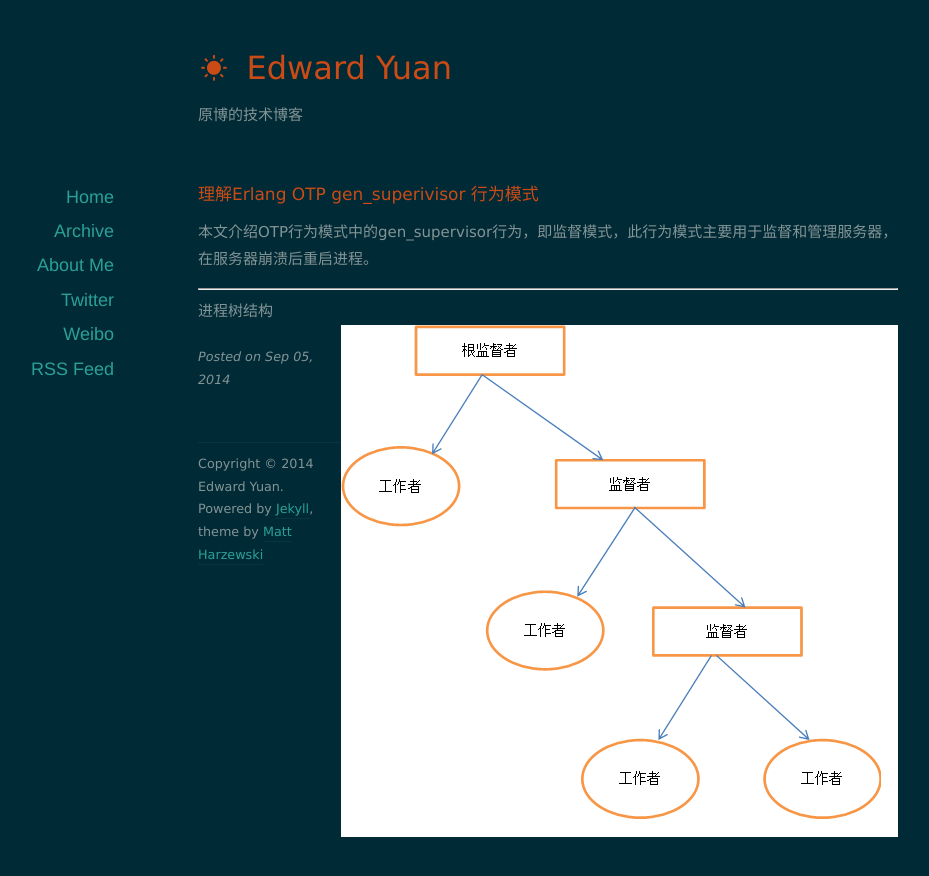
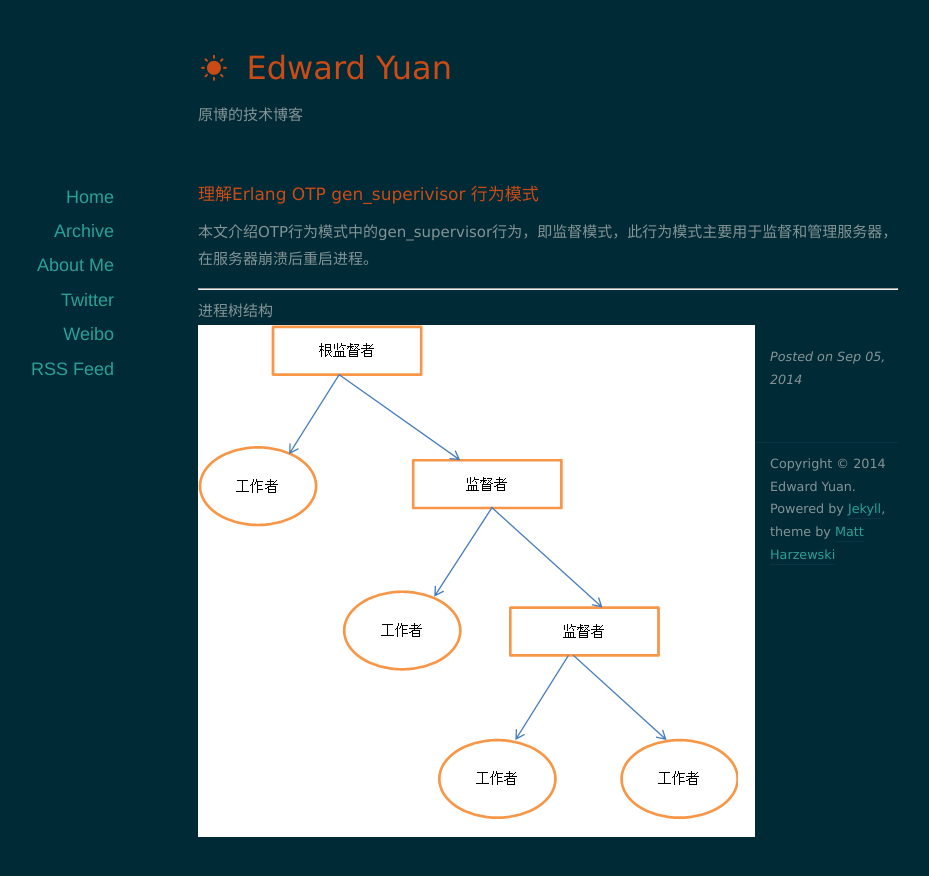
Before and after one commit to EdwardYuan/EdwardYuan.github.io, a Jekyll site: the page built from _posts/2014-09-05-Erlang-OTP_gen_superivisor.markdown, in a window 1280 px wide. Shown: the top 876 px of the page, without its empty margins (92-1021 px from the left). Built offline with Jekyll 4.4.1, drawn with Linux system fonts in a browser that asks for light colours; nearby versions of some CDN libraries.

Commit message:
change image position

```diff
--- a/_posts/2014-09-05-Erlang-OTP_gen_superivisor.markdown
+++ b/_posts/2014-09-05-Erlang-OTP_gen_superivisor.markdown
@@ -12,4 +12,4 @@ _ _ _
 
 ###### 进程树结构 ######
 
-<img src="/images/gen_supervisor.png" class="right" />
+<img src="/images/gen_supervisor.png" class="left" />
```
